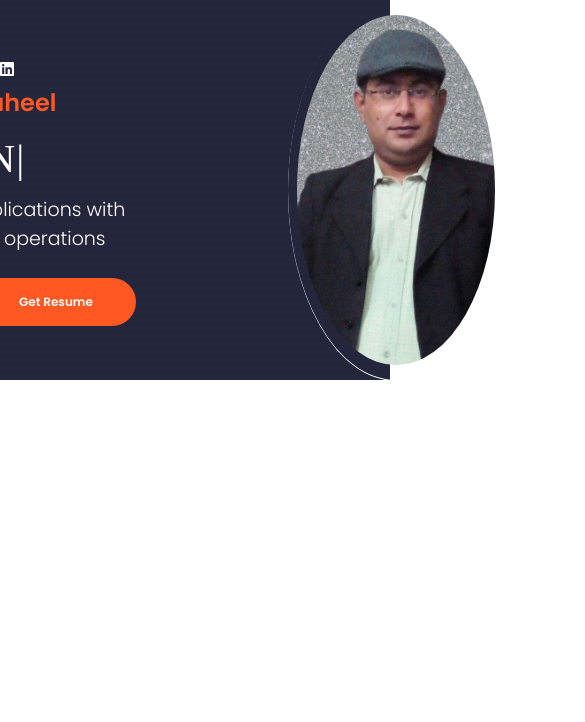
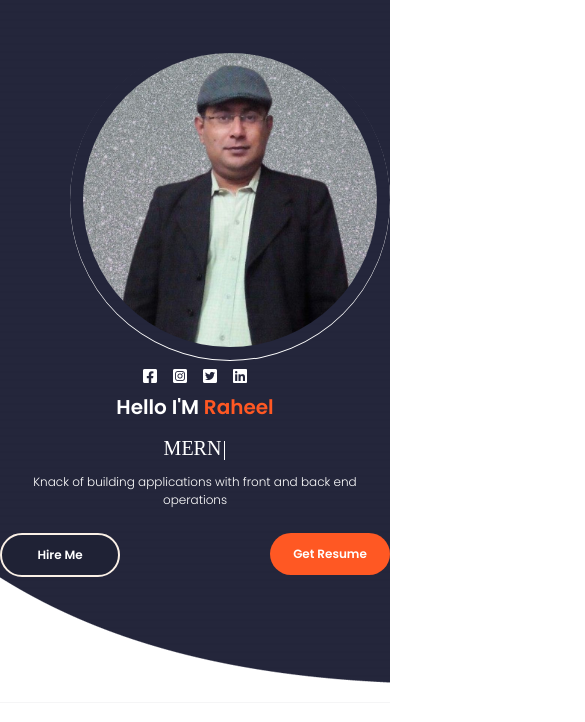
Before and after one commit to insarahil/Portfolio_React, a React (Create React App) app in the folder client/: page / in a window 390 px wide. Shown: the top 722 px of the page, 585 px wide, since content can reach past the window. Built offline with nearby package versions, Linux system fonts and the light colour scheme; a web font is replaced by a local one.

Commit message:
Home Component
Home Components complete

```diff
--- a/client/src/App.js
+++ b/client/src/App.js
@@ -1,10 +1,11 @@
 import "./App.css";
-import Profile from "./components/home/Profile";
+
+import Home from "./components/home/Home";
 
 function App() {
   return (
     <div className="App">
-      <Profile />
+      <Home />
     </div>
   );
 }
--- /dev/null
+++ b/client/src/components/home/Home.css
@@ -0,0 +1,7 @@
+.home-container {
+  display: flex;
+  flex-direction: column;
+  justify-content: space-between;
+  min-height: 670px;
+  background: url("../../assets/home/bg.jpg");
+}
--- /dev/null
+++ b/client/src/components/home/Home.js
@@ -0,0 +1,13 @@
+import React from "react";
+import Profile from "./profile/Profile";
+import Footer from "./footer/Footer";
+import "./Home.css";
+
+export default function Home() {
+  return (
+    <div className="home-container">
+      <Profile />
+      <Footer />
+    </div>
+  );
+}
--- /dev/null
+++ b/client/src/components/home/footer/Footer.css
@@ -0,0 +1,23 @@
+.profile-container {
+  height: 17.8%;
+  width: 100%;
+  overflow: hidden;
+  display: flex;
+  justify-content: center;
+}
+.profile.parent {
+  width: 100%;
+  height: 100%;
+  max-width: 1920px;
+}
+.profile-parent img {
+  max-width: 100%;
+  height: 130px;
+}
+
+@media only screen and (max-width: 1110px) {
+  .profile-parent {
+    display: flex;
+    align-items: flex-end;
+  }
+}
--- /dev/null
+++ b/client/src/components/home/footer/Footer.js
@@ -0,0 +1,14 @@
+import React from "react";
+import "./Footer.css";
+export default function Footer() {
+  return (
+    <div className="footer-container">
+      <div className="footer-parent">
+        <img
+          src={require("../../../assets/home/shape-bg.png")}
+          alt="No internet connection"
+        />
+      </div>
+    </div>
+  );
+}
--- a/client/src/components/home/Profile.css
+++ b/client/src/components/home/profile/Profile.css
@@ -5,7 +5,6 @@
   text-align: center;
   height: 10%;
   min-height: fit-content;
-  background: url("../../assets/home/bg.jpg");
 }
 .profile-parent {
   display: flex;
@@ -60,7 +59,7 @@
 .profile-picture-background {
   height: 92%;
   width: 92%;
-  background: url("../../assets/home/prof.jpg");
+  background: url("../../../assets/home/prof.jpg");
   background-size: cover;
   border-radius: 50%;
   background-repeat: no-repeat;
@@ -78,3 +77,66 @@
 .col .col-icon i:hover {
   transform: scale(1.5);
 }
+
+@media screen and (max-width: 1100px) {
+  .profile-picture {
+    margin: 0 0 0 80px;
+  }
+  .profile-details-name {
+    font-size: 20px;
+  }
+  .profile-details-role .primary-text {
+    font-size: 12px;
+  }
+  .profile-details-role h1 {
+    font-size: 30px;
+  }
+  .profile-option .btn {
+    width: 120px;
+    padding: 11px 0;
+    z-index: 700;
+  }
+}
+@media screen and (max-width: 910px) {
+  .profile-picture {
+    width: 320px;
+    height: 320px;
+    margin: 0 0 0 4px;
+  }
+}
+@media screen and (max-width: 810px) {
+  .profile-picture {
+    margin: 0 !important;
+  }
+  .profile-parent {
+    flex-direction: column-reverse;
+    margin: 40px 0 0 0;
+  }
+  .profile-option {
+    display: flex;
+    justify-content: space-between;
+  }
+  .profile-details {
+    margin: 25px 0 0;
+  }
+  .profile-option .highlighted-btn {
+    margin: 0 !important;
+  }
+  .profile-details-role h1 {
+    font-size: 20px;
+  }
+  .profile-option,
+  .profile-details-role {
+    text-align: center;
+  }
+}
+@media screen and (max-width: 350px) {
+  .profile-picture {
+    width: 270px;
+    height: 270px;
+    margin-top: -90px;
+  }
+  .profile-details {
+    width: 90%;
+  }
+}
```
Also changed, not shown: client/src/components/home/profile/Profile.js (renamed from client/src/components/home/Profile.js).
